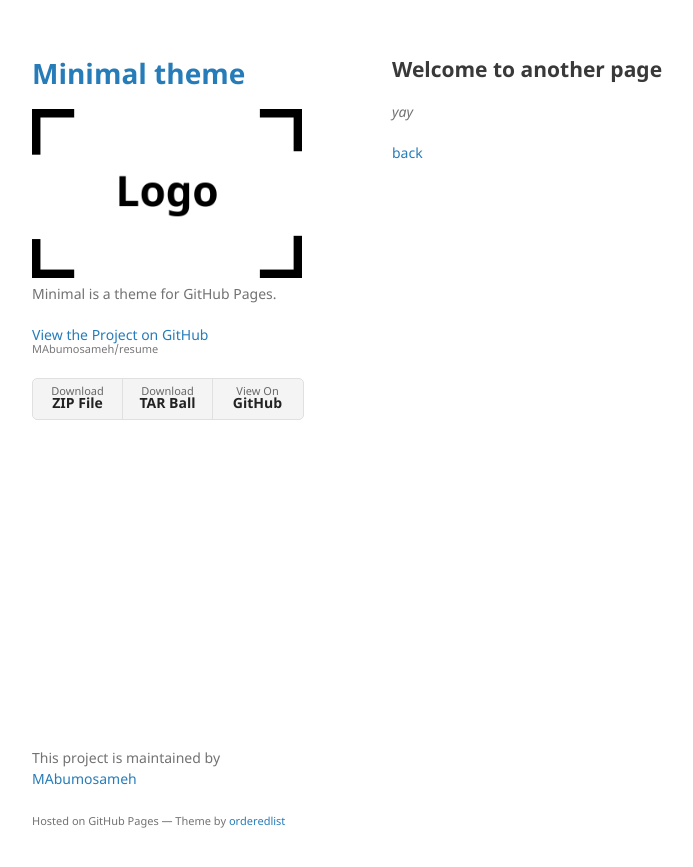
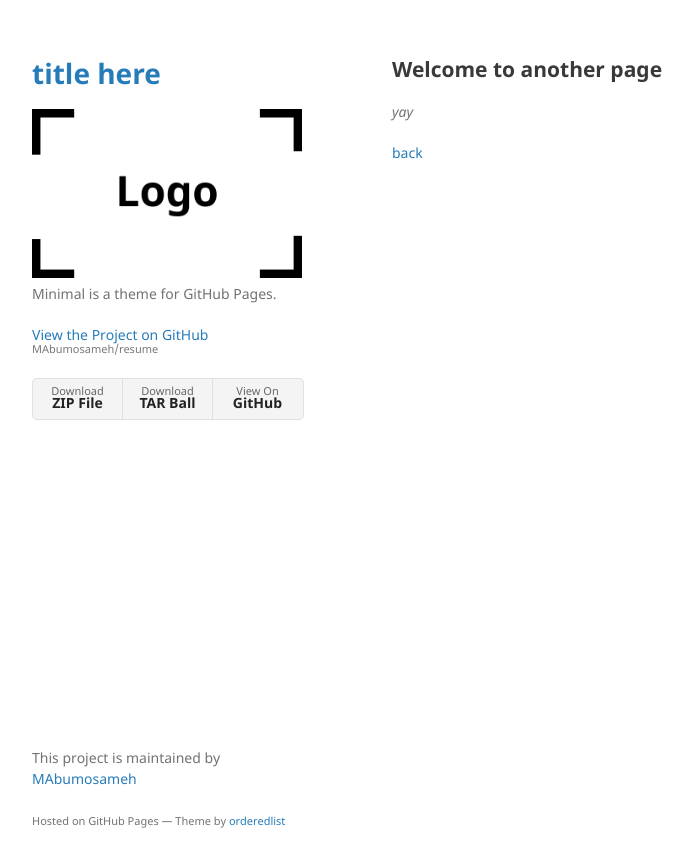
Before and after one commit to MAbumosameh/resume, a Jekyll site: the page built from another-page.md, in a window 1280 px wide. Shown: the top 867 px of the page, without its empty margins (178-871 px from the left). Built offline with Jekyll 4.4.1, drawn with Linux system fonts in a browser that asks for light colours; our own code applies the rules of GitHub Pages for plain Markdown files.

Commit message:
Update _config.yml

```diff
--- a/_config.yml
+++ b/_config.yml
@@ -1,4 +1,4 @@
-title: Minimal theme
+title: title here
 logo: /assets/img/logo.png
 description: Minimal is a theme for GitHub Pages.
 show_downloads: true
```
